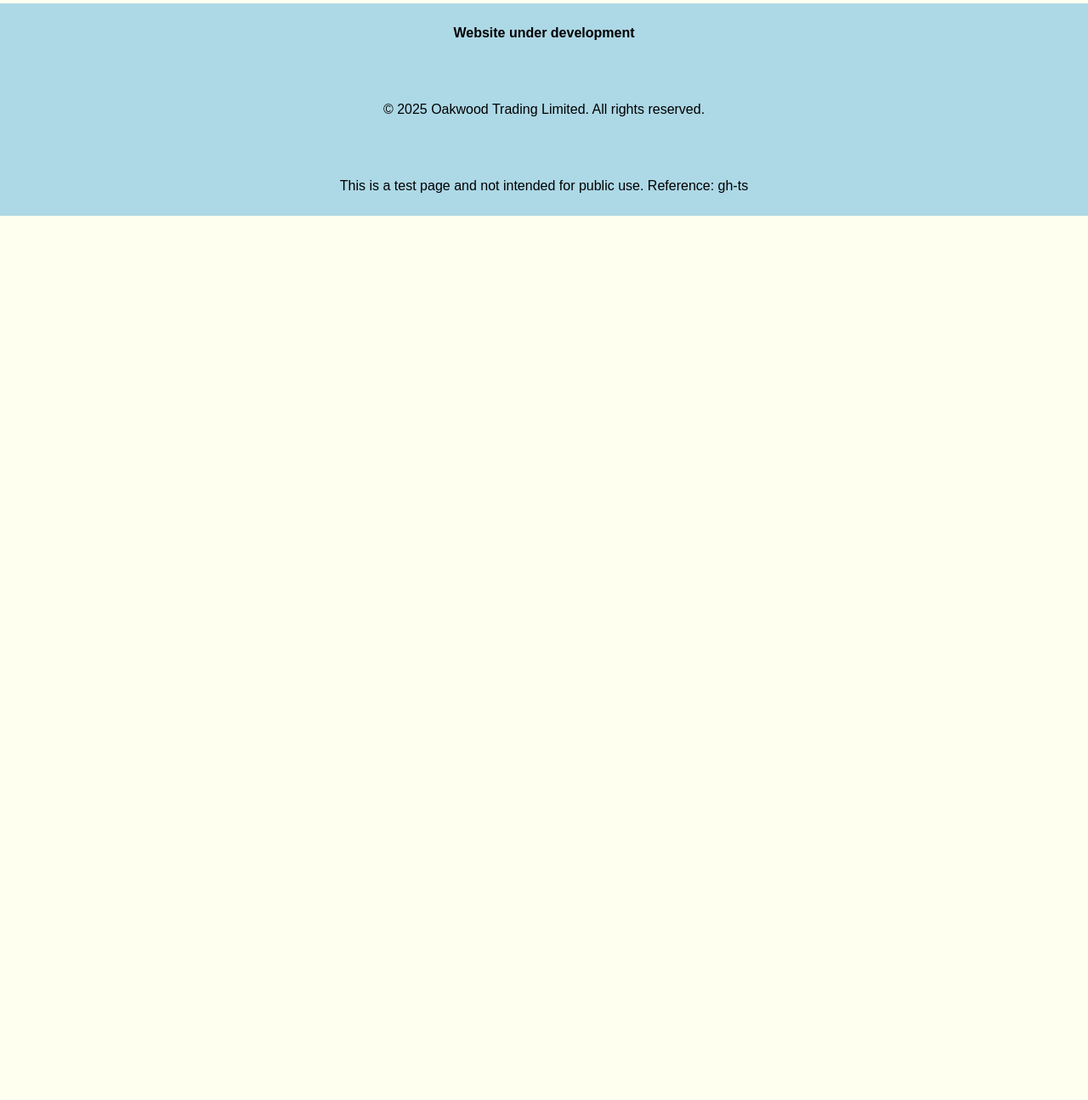
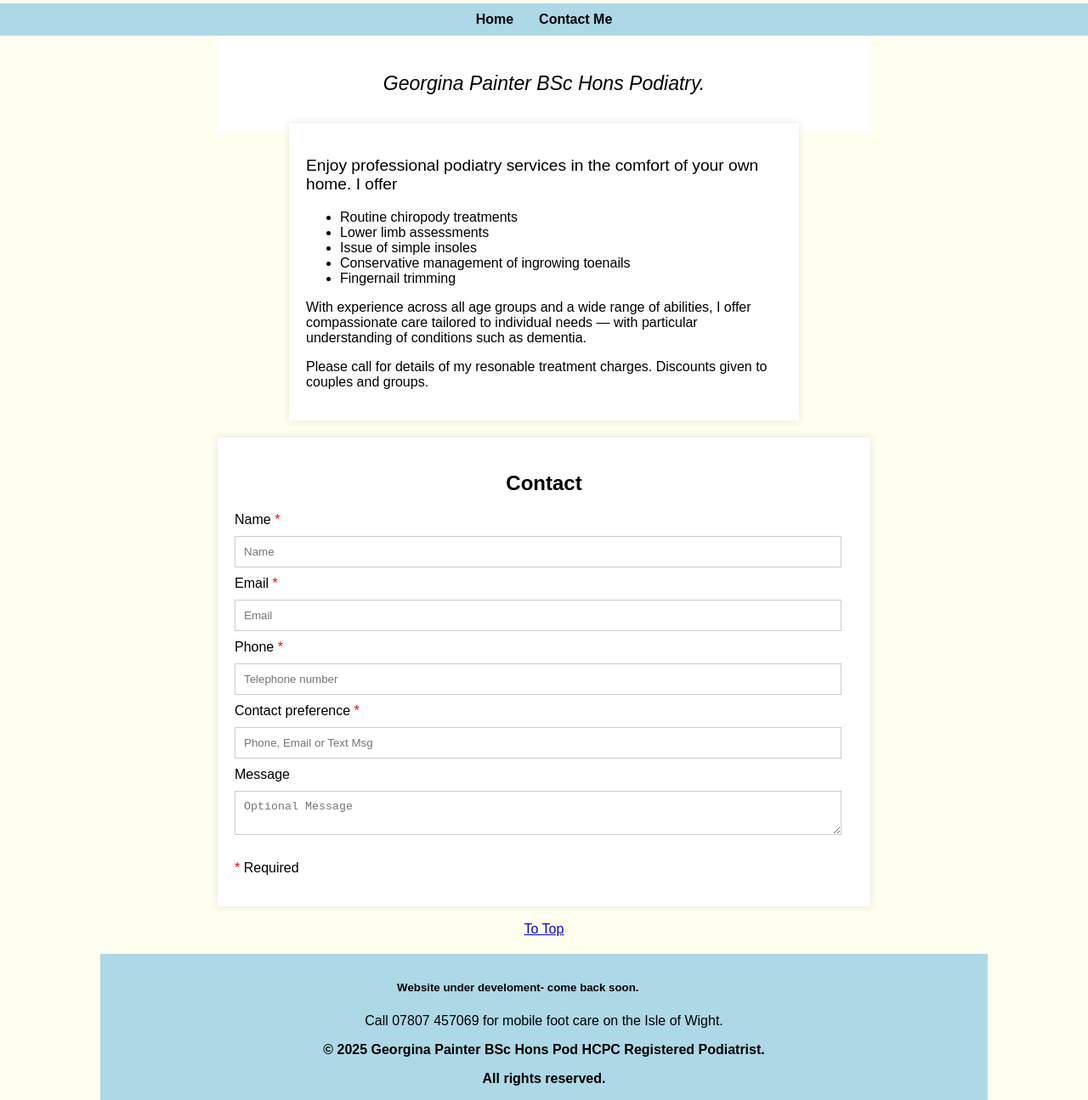
Before and after one commit to georginafootfcare/gfcare, a plain HTML site: page index.html in a window 1280 px wide. Shown: the part 136-1431 px from the top of the page at 85% size. Before the commit the page ends 800 px from the top, so only its background shows below. Drawn offline with Linux system fonts and the light colour scheme; a web font is replaced by a local one.

Commit message:
For approval

```diff
--- a/index.html
+++ b/index.html
@@ -1,35 +1,119 @@
 <!DOCTYPE html>
 <html lang="en">
-<!--generic v1 -->
+<!--Framework v0.01 GFBase 2025-06-21-->
+<!--Content GFcare v0.01 2025-06-21 -->
+
+
 <head>
     <meta charset="UTF-8">
     <meta name="viewport" content="width=device-width, initial-scale=1.0">
+    <meta name="description" content="Georgina Painter BSc (Hons) Podiatry. Contact us for a complete mobile chiropody and podiatry service in the comfort of your own home.">
     <link rel="stylesheet" href="styles.css">
-    <title>Georgina Foot Care website Under Development</title>
+    <title>Georgina Foot Care</title>
+</head>
 
-</head>
+
 <body>
-
     <header>
         <img class="logo" src="logo.webp" alt="Logo" width="200" height="100">
+        <p class="strapline">Mobile foot care on the Isle&nbsp;of&nbsp;Wight</p>
+        <p class="strapline">07807 457069</p>
+        <p class="mobile-strapline">Mobile foot care on the Isle&nbsp;of&nbsp;Wight</p>
+        <p class="mobile-strapline">07807 457069</p>
+       <!-- <p>Development Website not for use</p> -->
+<!--        <a href="https://www.instagram.com/bavington.bees/" target="_blank" aria-label="Visit our Instagram"> -->
+<!--             <img class="instagram-icon"src="instagram-icon.svg" alt="Instagram icon"> -->
+<!--        </a> -->
 
     </header>
 
-    <main>
+    <nav>
+        <a href="#home" aria-current="page">Home</a>
+        <a href="#contact">Contact Me</a>
+    </nav>
 
-    </main>
+<!--    <section class="hero-container">
+        <section class="hero-image">
+            <img src="hero.webp"
+                 alt="Georgina Painter BSc Hons Podiatry"
+                 loading="eager"
+                 fetchpriority="high"
+            >
+        </section>
+    </section>
+-->
 
+    <section class="intro-container" id="home">
+        <section class="intro-text">
+            <p class="larger-text">Georgina Painter BSc Hons Podiatry.</p>
+        </section>
+        <section class="intro-icon-container">
+<!--            <a href="https://www.instagram.com/" target="_blank" aria-label="Visit our Instagram"> -->
+<!--                <img class="intro-icon"src="instagram-icon.svg" alt="Instagram icon"> -->
+<!--            </a> -->
+        </section>
+    </section>
+
+    <div class="intro-container">
+        <article class="feature-item">
+<!--            <img src="square.webp" alt="Sample">
+            <h5>Title can go here</h5>
+-->
+            <p class="larger-text">Enjoy professional podiatry services in the comfort of your own home. I offer</p>
+            <ul>
+              <li>Routine chiropody treatments</li>
+              <li>Lower limb assessments</li>
+              <li>Issue of simple insoles</li>
+              <li>Conservative management of ingrowing toenails</li>
+              <li>Fingernail trimming</li>
+            </ul>
+            <p>With experience across all age groups and a wide range of abilities, I offer compassionate care tailored to individual needs — with particular understanding of conditions such as dementia.</p>
+            <p>Please call for details of my resonable treatment charges. Discounts given to couples and groups.</p>
+
+        </article>
+
+         <div class="container-contact">
+        <section id="contact" class="item-contact">
+            <h2>Contact</h2>
+            <form
+              action="https://submit-form.com/6kaGjGHIi" method="POST"
+            >
+                <label for="name" class="required">Name</label>
+                <input type="text" id="name" name="name" placeholder="Name" required aria-required="true">
+
+                <label for="email" class="required">Email</label>
+                <input type="email" id="email" name="email" placeholder="Email" required aria-required="true">
+
+                <label for="phone" class="required">Phone</label>
+                <input type="tel" id="phone" name="phone" placeholder="Telephone number" required aria-required="true">
+
+                <label for="callback" class="required">Contact preference</label>
+                <input type="text" id="callback" name="callback" placeholder="Phone, Email or Text Msg" required aria-required="true">
+
+                <label for="message">Message</label>
+                <textarea id="message" name="message" placeholder="Optional Message"></textarea>
+
+                <p class="red-asterisk">Required</p>
+
+                <div class="cf-turnstile" data-sitekey="0x4AAAAAABBXbZZ1UUA0JRhW" data-callback="javascriptCallback" aria-label="Captcha Verification"></div>
+                <!--<button type="submit">Contact Georgina-->
+          </section>
+        <br />
+        <a href="#home">To Top</a>
+    </div>
     <footer>
-        <div class="item-footer">
-            <p><strong>Website under development</strong></p>
-        </div>
-        <div class="item-footer">
-            <p>&copy; 2025 Oakwood Trading Limited. All rights reserved.</p>
-        </div>
-        <div class="item-footer">
-            <p>This is a test page and not intended for public use. Reference: gh-ts</p>
-        </div>
-    </footer>
+	<div class="item-footer">
+        <h5>Website under develoment- come back soon.</h5>
+		<p><stong>Call 07807 457069 for mobile foot care on the Isle of Wight.<strong></p>
+		<p>&copy; 2025 Georgina Painter BSc Hons Pod HCPC Registered Podiatrist.</p>
+        <p> All rights reserved.</p>
+	</div>
+</footer>
+
+<script
+    src="https://challenges.cloudflare.com/turnstile/v0/api.js" defer>
+</script>
+
 
 </body>
 </html>
--- a/styles.css
+++ b/styles.css
@@ -1,4 +1,4 @@
-/*Framework v1.01 GFcare 2025-06-15  for holding page*/
+/*Framework v1.01dev GFcare 2025-06-21 */
     /* montserrat-regular - latin */
     @font-face {
       font-display: swap;
@@ -37,18 +37,18 @@
         color: #000000;
         padding: 20px;
         display: flex;
-        /*justify-content: space-between; holding page */
-        justify-content: center;
+        justify-content: space-between;
         align-items: center;
     }
 
     header .logo {
-        /*margin-left: 20px; default*/
-
+        margin-left: 20px;
     }
 
     header .strapline {
-        margin-left: -100px;
+        text-align: center;
+        font-style: italic;
+        font-size: 1.5rem;
     }
 
     header .mobile-strapline {
@@ -119,7 +119,10 @@
     .intro-text {
         width: 80vw; /* Set a maximum width for the text */
         max-width: 768px; /* Set a maximum width for the centered box */
-        text-align: left;
+        font-style: italic;
+        font-size: 1.2em;
+        text-align: center;
+        /*text-align: left;*/
         background: white;
         padding: 20px;
         box-sizing: border-box;
@@ -279,7 +282,9 @@
 
         header .mobile-strapline {
             display: block; /* Show on mobile */
-            padding-left: 30px;
+            text-align: center;
+            font-style: italic;
+            font-size: 1.2rem;
         }
 
         header .strapline {
```
